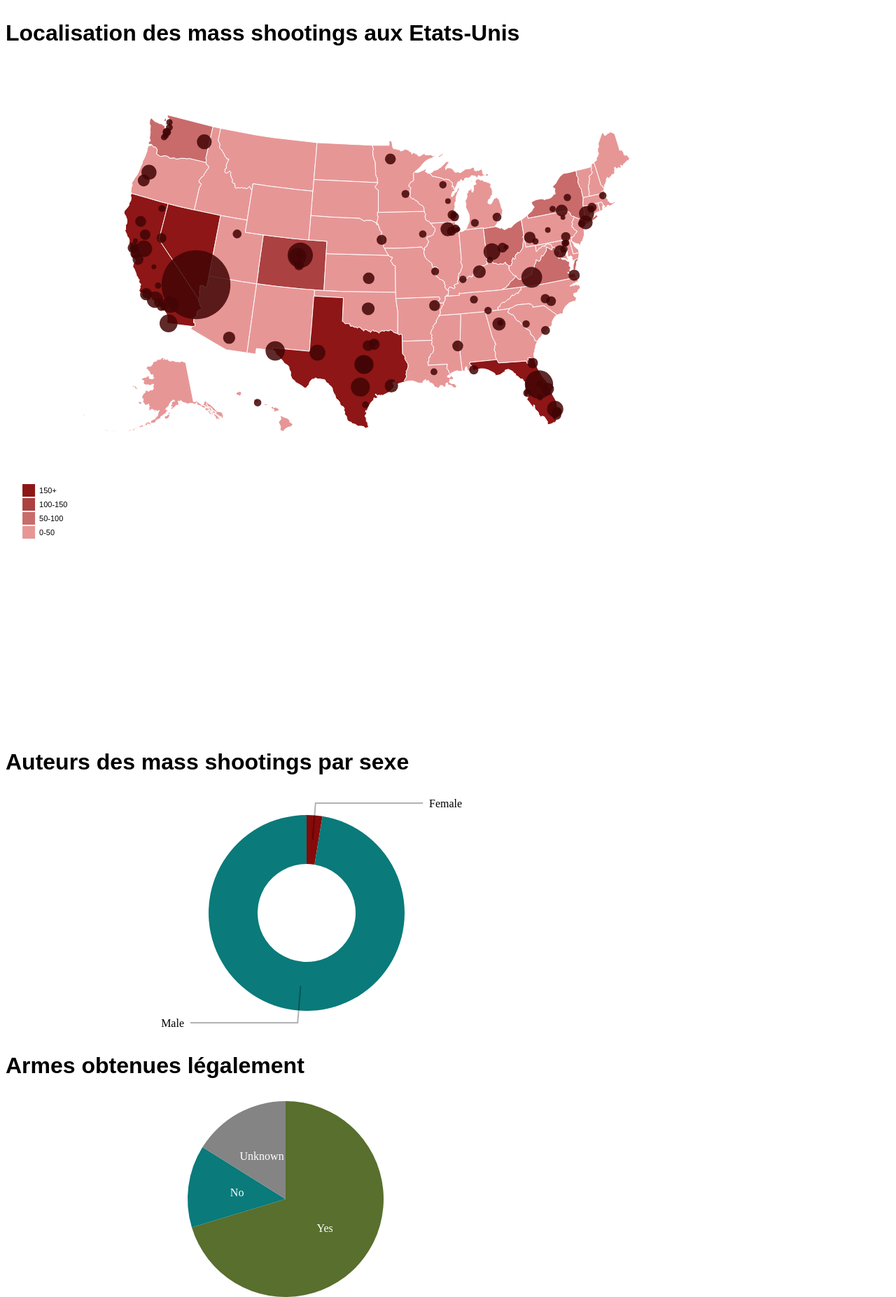
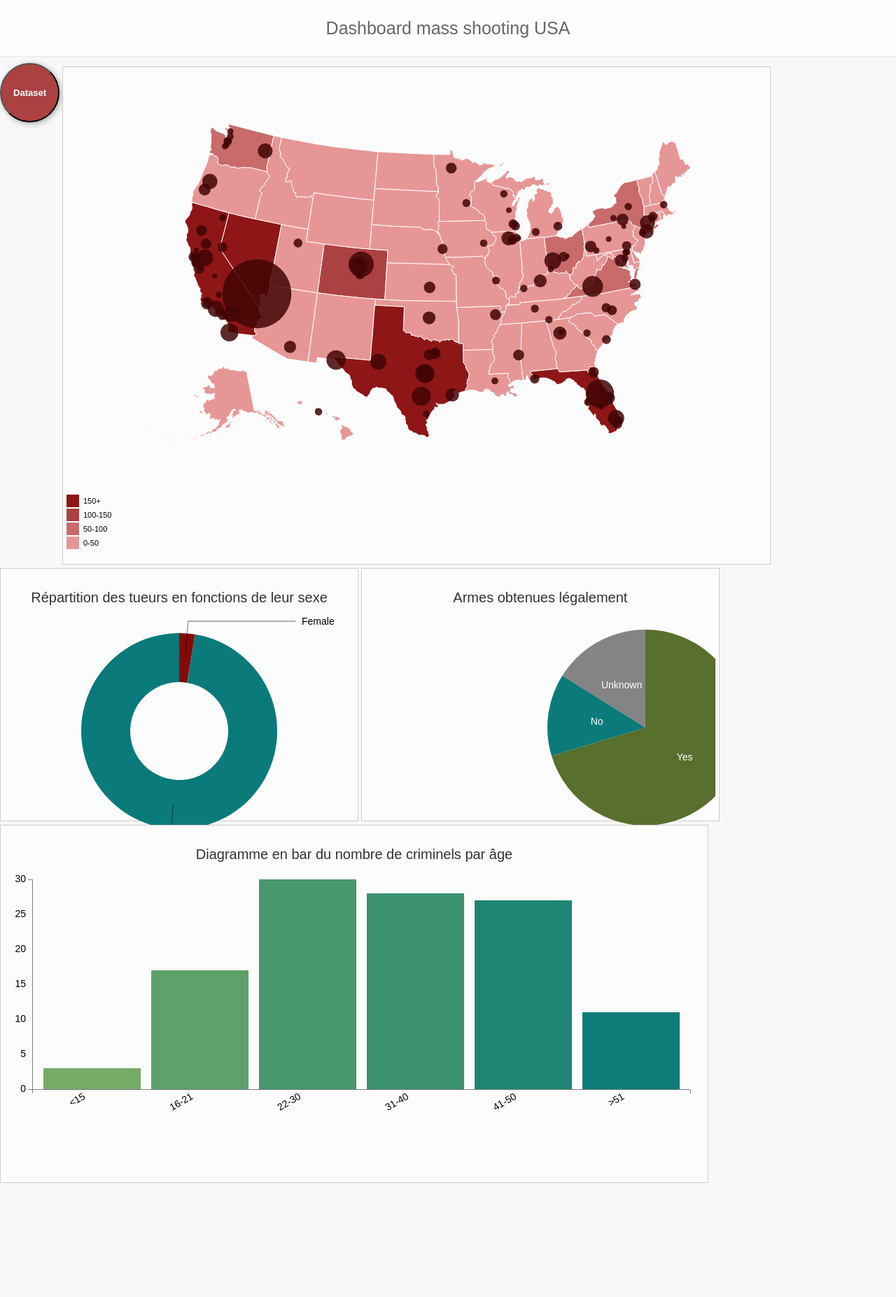
Before and after one commit to anais-ferrera/DATA732-mass-shooting, a website: page public/index.html in a window 1280 px wide. Shown: the top 1854 px of the page at 70% size. Drawn offline with nearby package versions, Linux system fonts and the light colour scheme.

Commit message:
Add files via upload

```diff
--- /dev/null
+++ b/public/css/dashboard.css
@@ -0,0 +1,181 @@
+html {
+    height: 100%;
+}
+
+html, body, div, span, h1, h2, h3, h4, h5, h6, p {
+    margin: 0;
+    padding: 0;
+    border: 0;
+    outline: 0;
+    font-size: 100%;
+    font: inherit;
+    vertical-align: baseline;
+    background: transparent;
+}
+
+
+body {
+    position: relative;
+    font-family: "proxima nova", Arial, Helvetica, sans-serif;
+    font-size: 14px;
+    font-weight: normal;
+    line-height: 1.4;
+    background-color: #f8f8f8;
+    min-width: 300px;
+    min-height: 100%;
+    color: #666;
+    overflow: auto;
+    display: inline-block;
+    width: 100%;
+}
+
+a:hover {
+  font-weight: bold;
+}
+
+button{
+
+  width:85px;
+  height:85px;
+  background:#AC4141;
+  box-shadow:2px 2px 8px #aaa;
+  font:bold 13px Arial;
+  border-radius:50%;
+  color:rgb(255, 255, 255);
+  position: bottom;
+
+}
+
+a {
+  color: inherit;
+  text-decoration: white;
+}
+
+.content {
+    min-height: 100%;
+    min-width: middle;
+    display: inline-block;
+    width: 100%;
+}
+
+header {
+    position: relative;
+    margin-bottom: 10px;
+    min-width: 300px;
+}
+
+.header-background {
+    background-color: #fff;
+    opacity: 0.9;
+    position: absolute;
+    top: 0;
+    bottom: 0;
+    left: 0;
+    right: 0;
+    box-shadow: 0 0 2px 1px rgba(175, 175, 175, 0.3);
+}
+
+.title {
+    position: relative;
+    width: 400px;
+    min-width: 300px;
+    margin: 0 auto;
+    padding: 15px 0;
+    box-sizing: border-box;
+    text-align: center;
+}
+
+h1 {
+    font-size: 25px;
+    font-weight: lighter;
+    line-height: 50px;
+}
+
+.chart {
+  height : 310px;
+  width : 550px;
+  margin: 5px auto 0 auto;
+  padding : 5px;
+  border : 1px #CCC solid;
+  background-color: #fcfcfc;
+  display: inline-block;
+  vertical-align: top;
+}
+
+#genres{
+  width:500px;
+  height: 350px;
+}
+
+#age{
+  width:1000px;
+  height: 500px;
+}
+
+#carte{
+  width:1000px;
+  height: 700px;
+}
+
+#pieChart{
+  width:500px;
+  height: 350px;
+}
+
+.chartContainer{
+  margin: 0 auto;
+}
+
+@media (min-width: 500px) {
+  .chartContainer{
+    width:1000px;
+  }
+}
+
+@media (min-width: 1000px) {
+  .chartContainer{
+    width:1140px;
+  }
+}
+
+@media (min-width: 1800px) {
+  .chartContainer{
+    width:1710px;
+  }
+}
+
+.chartTitle {
+  padding-top: 20px;
+  margin: 2px auto;
+  text-align: center;
+  width: 100%;
+  display: inline-block;
+  color:#333;
+  font-size:20px;
+}
+
+.domain {
+  fill : None;
+  stroke : grey;
+  shape-rendering: crispEdges;
+}
+
+
+#footer{
+	text-align: center;
+	display: block;
+	height: 50px;
+	width: 100%;
+  margin-top: 200px;
+  margin-bottom: 40px;
+}
+
+
+#footer p {
+	text-align: center;
+	font-weight: bold;
+	font: inherit;
+	position: relative;
+  top: 28px;
+  font-size: 16px;
+}
--- a/public/index.html
+++ b/public/index.html
@@ -1,63 +1,116 @@
 <!DOCTYPE html>
+
 <html lang="fr">
 
 	<head>
+		<title>Dashboard Mass Shooting USA</title>
 		<meta charset="utf-8">
 		<script src="http://d3js.org/d3.v3.min.js"></script>
-		<link rel="stylesheet" href="css/main_style.css" />
+
 		<link rel="stylesheet" href="css/map_style.css" />
 		<link rel="stylesheet" href="css/donut_style.css" />
-
+		<link rel="stylesheet" href="css/dashboard.css" />
 	</head>
 
 	<body>
-		<div class="charts">
 
+		<div class="content">
+
+			<header>
+			  <div class="header-background"></div>
+			  <div class="title">
+				<h1> Dashboard mass shooting USA </h1>
+			  </div>
+			</header>
+
+
+			<main>
+				<div class="chatContainer">
+					<button class="button"><a href= 'data.html'>Dataset</a></button>
+						<div id="carte" class="chart">
 							<div class="map_chart">
-				<h1>Localisation des mass shootings aux Etats-Unis</h1>
 								<svg id="map"></svg>
 								<svg id="legend"></svg>
-			</div>
-
-			<div class="sub_charts">
-				<svg id="targetPlaces"></svg>
+								<script type="text/javascript" src="js/utils.js"></script>
+								<script type="text/javascript" src="js/charts/map/vis_map.js"></script>
 							</div>
 						</div>
 
-		<div class="charts">
-			<h1>Auteurs des mass shootings par sexe</h1>
-			<div class="donut_chart">
+					<div id="genres" class="chart">
+						<text class="chartTitle">Répartition des tueurs en fonctions de leur sexe</text>
 						<svg id="donut"></svg>
+						<script type="text/javascript" src="js/charts/donut_genre/Donut.js"></script>
+						<script type="text/javascript" src="js/charts/donut_genre/vis_donut.js"></script>
+					</div>
+
+					<div id="pieChart" class="chart">
+						<text class="chartTitle">Armes obtenues légalement</text>
+						<br><br>
+						<svg  width=500 height=350 id ="pie_chart"></svg>
+						<script type="text/javascript" src="js/charts/pieChart_armeLegale/vis_pie.js"></script>
+					</div>
+
+					<div id="age" class="chart">
+						<p class="label"></p>
+						<text class="chartTitle">Diagramme en bar du nombre de criminels par âge </text>
+						<svg width=1000 height=350 id ="bar_chart"></svg>
+						<script type="text/javascript" src="js/charts/barChart/vis_age.js"></script>
 					</div>
 
 				</div>
+			</main>
 
-		<div class="charts">
-			<div class="pieChart">
-				<h1>Armes obtenues légalement</h1>
-				<svg  width=960 height=500 id ="pie_chart"></svg>
+
+		</div>
+	</body>
+
+	<div id="footer">
+		<p>Elsa Ruelle & Anaïs Ferrera | Tous droits réservés | 2020 </p>
 	</div>
 
-		</div>
-		<div class="charts">
-			<div class="barChart">
-				<h1>Diagramme en bar du nombre d'auteurs de mass shootings par catégorie d'âge</h1>
-				<svg width=600 height=300 id ="bar_chart"></svg>
-			</div>
+</html>
+
+
+
+
+
+
+
+
+
+
+
+
+
+
+
+
+
+
+
+
+
+
+
+
+
+
+
+
+
+
+
+
+
+
+
+
+
+
+
+
 
 		</div>
-		<script type="text/javascript" src="js/utils.js"></script>
-		<script type="text/javascript" src="js/charts/donut_genre/vis_donut.js"></script>
-		<script type="text/javascript" src="js/charts/donut_genre/Donut.js"></script>
-		<script type="text/javascript" src="js/charts/map/vis_map.js"></script>
-		<script type="text/javascript" src="js/charts/pieChart_armeLegale/vis_pie.js"></script>
-		<script type="text/javascript" src="js/charts/barChart/vis_age.js"></script>
-
-
-		 <script>
-
-		</script>
-
 
 	</body>
 
--- a/public/js/charts/barChart/vis_age.js
+++ b/public/js/charts/barChart/vis_age.js
@@ -1,7 +1,7 @@
 // set the dimensions and margins of the graph
 var margin = {top: 20, right: 20, bottom: 30, left: 40},
-    width = 600 - margin.left - margin.right,
-    height = 300 - margin.top - margin.bottom;
+    width = 1000 - margin.left - margin.right,
+    height = 350 - margin.top - margin.bottom;
 
 // set the ranges
 var x = d3.scale.ordinal()
--- a/public/js/charts/donut_genre/vis_donut.js
+++ b/public/js/charts/donut_genre/vis_donut.js
@@ -1,5 +1,5 @@
 // params
-let dWidth = 860;
+let dWidth = 500;
 let dHeight = 350;
 let colors = ["#860A0A", "#0A7A7A"];
 
@@ -15,5 +15,5 @@ d3.csv("datasets/dataFinalUS.csv", function(data) {
 
     let donut = new Donut(dWidth, dHeight, "#donut", "donutTooltip");
     console.log(data);
-	donut.generateDonut(colors, categories, data, true);
+    donut.generateDonut(colors, categories, data, true);
 });
```
Also changed, not shown: public/css/table.css (line endings or trailing spaces), public/data.html (line endings or trailing spaces). Lines whose indentation alone changed are shown as unchanged.
